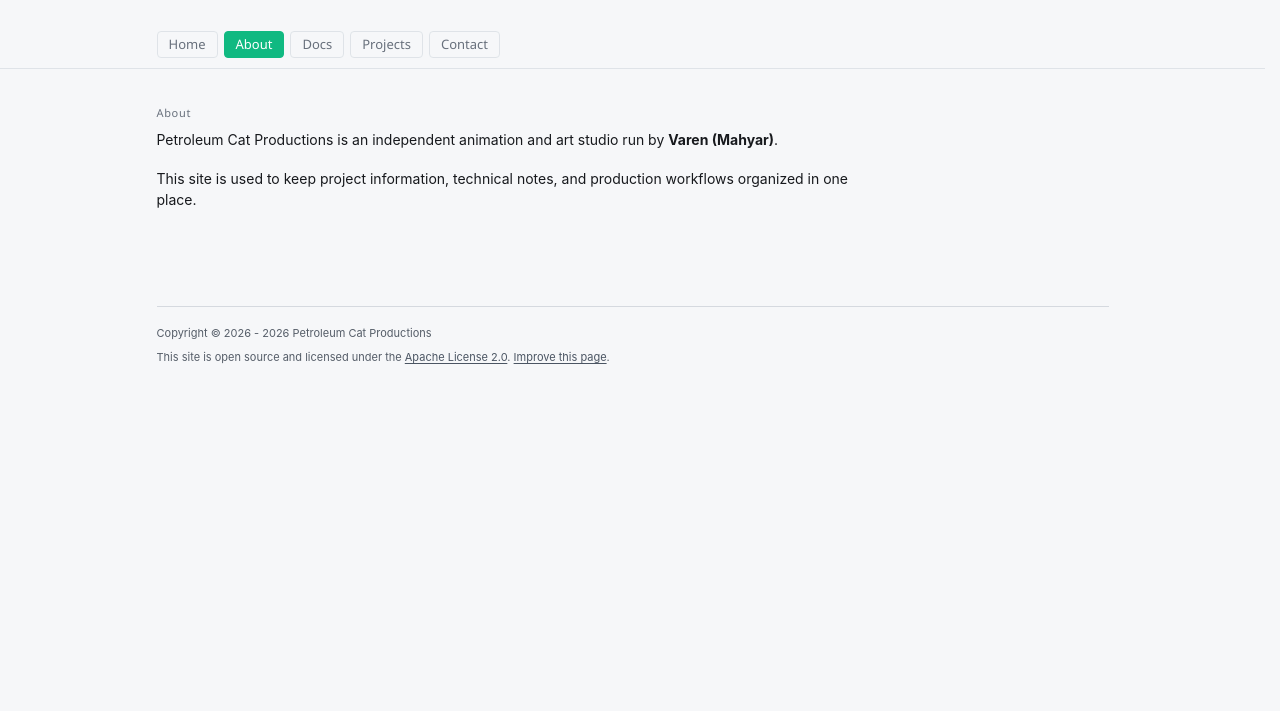
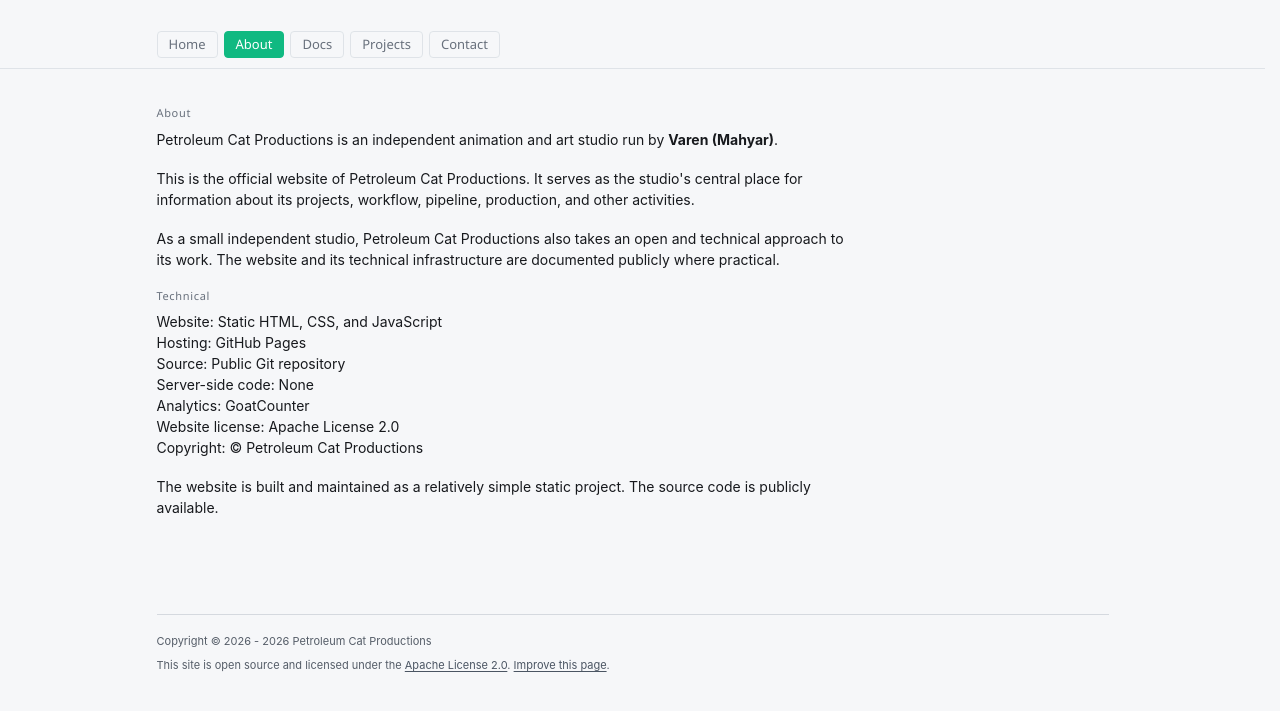
Before and after one commit to petroleumcat/about, a plain HTML site: page index.html in a window 1280 px wide. Shown: the part 103-814 px from the top of the page. Drawn offline with Linux system fonts and the light colour scheme.

Commit message:
Update index.html

```diff
--- a/index.html
+++ b/index.html
@@ -34,8 +34,30 @@
                 </p>
 
                 <p>
-                    This site is used to keep project information, technical notes, and production workflows organized
-                    in one place.
+                    This is the official website of Petroleum Cat Productions. It serves as the studio's central place
+                    for information about its projects, workflow, pipeline, production, and other activities.
+                </p>
+
+                <p>
+                    As a small independent studio, Petroleum Cat Productions also takes an open and technical approach
+                    to its work. The website and its technical infrastructure are documented publicly where practical.
+                </p>
+
+                <span class="label">Technical</span>
+
+                <p>
+                    Website: Static HTML, CSS, and JavaScript<br />
+                    Hosting: GitHub Pages<br />
+                    Source: Public Git repository<br />
+                    Server-side code: None<br />
+                    Analytics: GoatCounter<br />
+                    Website license: Apache License 2.0<br />
+                    Copyright: © Petroleum Cat Productions
+                </p>
+
+                <p>
+                    The website is built and maintained as a relatively simple static project. The source code is
+                    publicly available.
                 </p>
             </div>
         </main>
```
